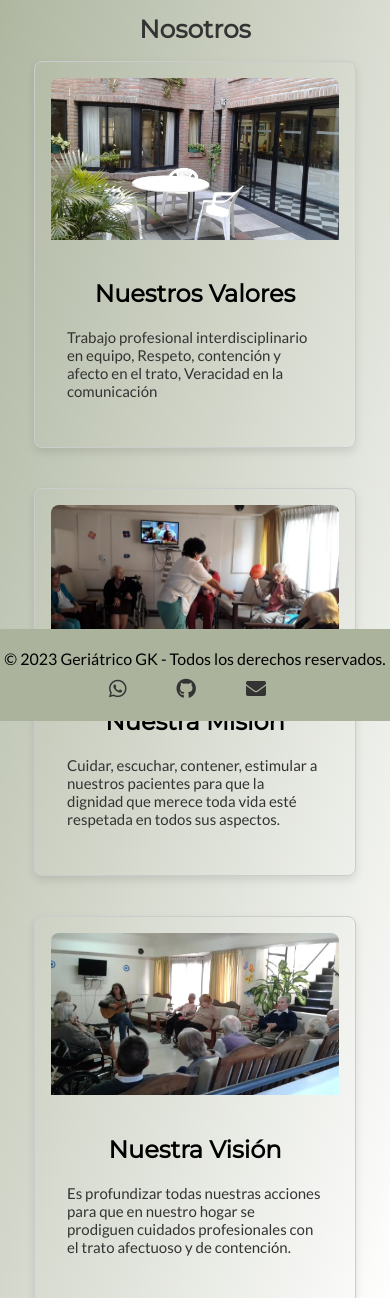
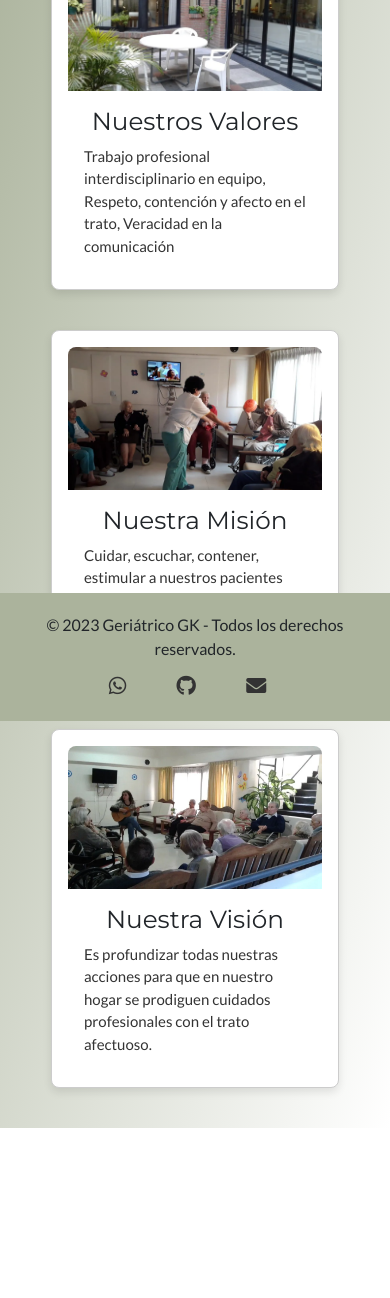
Before and after one commit to jennykischner/geriatrico-gk, a plain HTML site: page secciones/nosotros.html in a window 390 px wide. Shown: the part 123-1421 px from the top of the page. After the commit the page ends 1251 px from the top, so only its background shows below. Drawn offline with nearby package versions, Linux system fonts and the light colour scheme; a web font is replaced by a local one.

Commit message:
Correciones de la 2da pre entrega. Modificación de responsive de servicios y agregue link de css de bootstrap

```diff
--- a/css/style.css
+++ b/css/style.css
@@ -257,6 +257,7 @@ header .navbar-nav {
   border-radius: 8px;
   box-shadow: 0 4px 8px rgba(0, 0, 0, 0.1);
   margin-bottom: 20px;
+  width: 18rem;
 }
 
 .card-img-top {
@@ -356,7 +357,7 @@ h3 {
 /*Estilos para celular*/
 @media (max-width: 767px) {
   .servicios-grid {
-    grid-template-columns: repeat(2, 1fr);
+    grid-template-columns: repeat(1, 1fr);
     height: auto;
     gap: 10px;
     justify-items: center;
@@ -371,7 +372,7 @@ h3 {
 /* Estilos para tablets */
 @media (min-width: 768px) and (max-width: 1023px) {
   .servicios-grid {
-    grid-template-columns: repeat(3, 1fr);
+    grid-template-columns: repeat(2, 1fr);
   }
 }
 
--- a/secciones/nosotros.html
+++ b/secciones/nosotros.html
@@ -6,6 +6,8 @@
   <meta name="viewport" content="width=device-width, initial-scale=1.0" />
   <!--Link Iconos Font-Awesome-->
   <link rel="stylesheet" href="https://cdnjs.cloudflare.com/ajax/libs/font-awesome/5.15.4/css/all.min.css">
+  <!--Link Bootstrap-->
+  <link href="https://cdn.jsdelivr.net/npm/bootstrap@5.3.0-alpha1/dist/css/bootstrap.min.css" rel="stylesheet" integrity="sha384-KyZXEAg3QhqLMpG8r+Knujsl5+zJ3awMfo5z2kayef+tO7I5ktDkhepd2jcLMb0W" crossorigin="anonymous">
   <title>Acerca de Nosotros</title>
   <link rel="stylesheet" href="../css/style.css" />
 </head>
@@ -36,7 +38,7 @@
     <h1 class="titulo-principal">Nosotros</h1>
     <!--Cards Bootstrap-->
     <div class="contenedor-grid">
-      <div class="card" style="width: 18rem;">
+      <div class="card">
         <img src="../imagenes/imagen-nosotros-jardin.jpg" class="card-img-top" alt="Nosotros Jardin">
         <div class="card-body">
           <h2>Nuestros Valores</h2>
@@ -45,7 +47,7 @@
         </div>
       </div>
 
-      <div class="card" style="width: 18rem;">
+      <div class="card">
         <img src="../imagenes/imagen-nosotros-relax.jpg" class="card-img-top" alt="Nosotros Relax">
         <div class="card-body">
           <h2>Nuestra Misión</h2>
@@ -54,12 +56,12 @@
         </div>
       </div>
 
-      <div class="card" style="width: 18rem;">
+      <div class="card">
         <img src="../imagenes/imagen-nosotros-diversion.jpg" class="card-img-top" alt="Nosotros Diversión">
         <div class="card-body">
           <h2>Nuestra Visión</h2>
           <p class="card-text">Es profundizar todas nuestras acciones para que en nuestro hogar se prodiguen cuidados
-            profesionales con el trato afectuoso y de contención.</p>
+            profesionales con el trato afectuoso.</p>
         </div>
       </div>
     </div>
```
Also changed, not shown: index.html (+2 -0 lines), secciones/contacto.html (+2 -0 lines), secciones/galeria.html (+2 -0 lines), secciones/servicios.html (+2 -0 lines).
